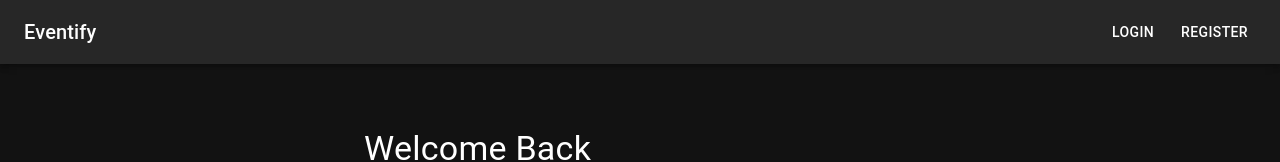
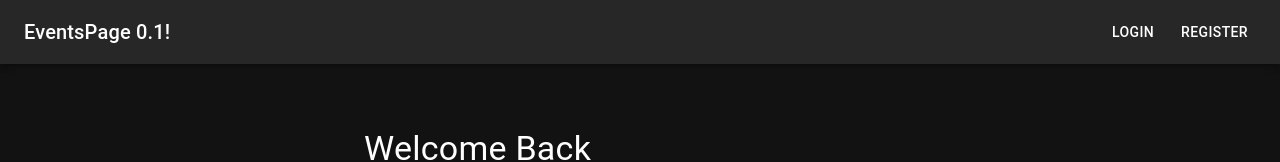
Before and after one commit to DidysisA/course_end-event_page, a React (Vite) app in the folder frontend/: page /login in a window 1280 px wide. Shown: the top 162 px of the page. Built offline with nearby package versions, Linux system fonts and the light colour scheme; no server answers.

Commit message:
event fixisss

```diff
--- a/frontend/src/App.tsx
+++ b/frontend/src/App.tsx
@@ -45,7 +45,7 @@ function App() {
             to="/"
             sx={{ color: 'inherit', textDecoration: 'none' }}
           >
-            Eventify
+            EventsPage 0.1!
           </Typography>
 
           <Box>
```
Also changed, not shown: 6 other files (tests, documents, lock files or other folders).
